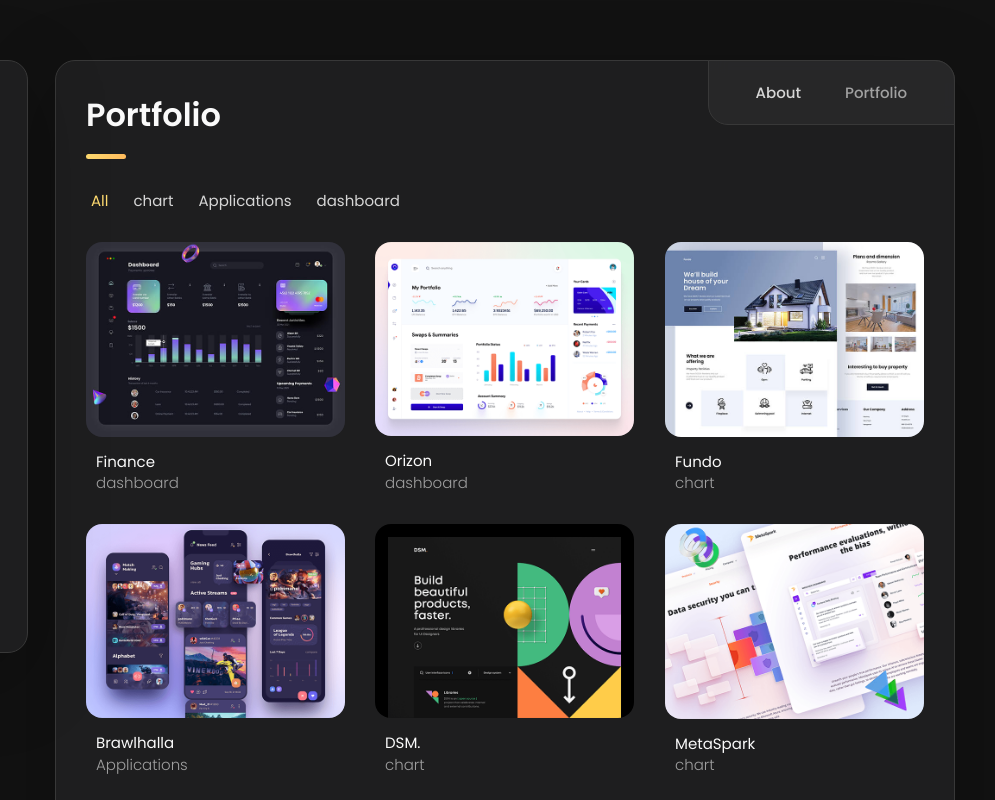
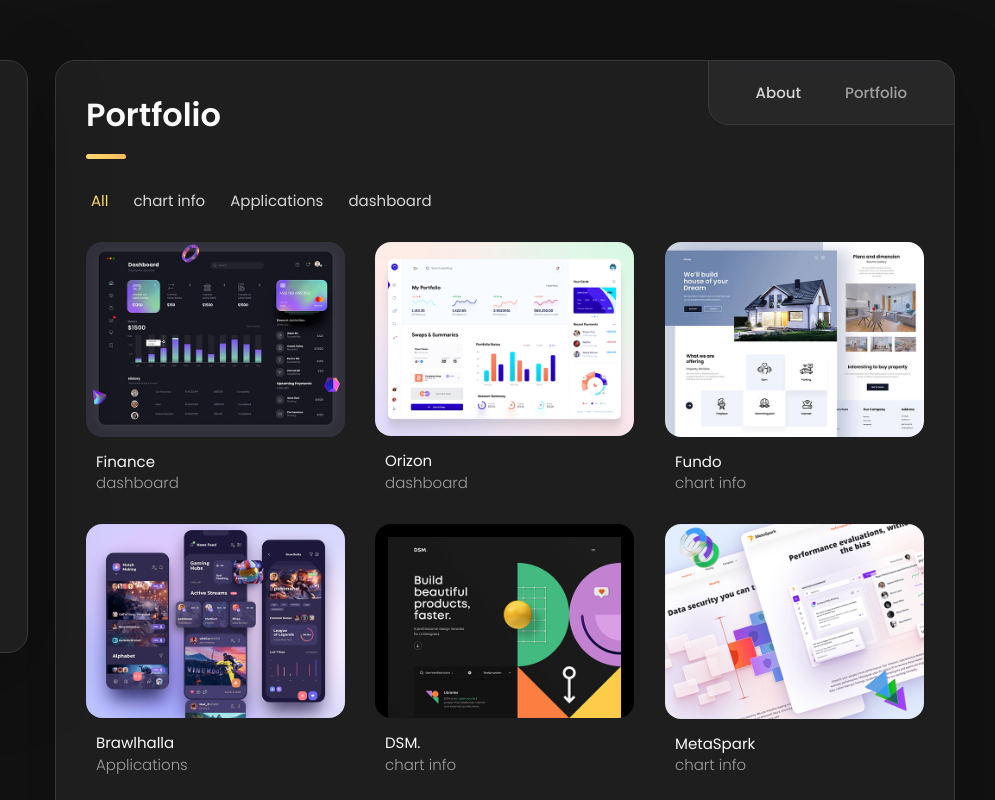
Before and after one commit to marar3562/marar3562.github.io, a plain HTML site: page index.html in a window 1280 px wide. Both pictures are taken after a click on the button "Portfolio". Shown: the top 800 px of the page, 285-1280 px from the left. Drawn offline with nearby package versions, Linux system fonts and the light colour scheme.

Commit message:
portfolio spacing test
I am trying to see what happens when I add a space in the filter naming convention. Does this mess up the filter?

```diff
--- a/index.html
+++ b/index.html
@@ -433,7 +433,7 @@
             </li>
 
             <li class="filter-item">
-              <button data-filter-btn>chart</button>
+              <button data-filter-btn>chart info</button>
             </li>
 
             <li class="filter-item">
@@ -465,7 +465,7 @@
               </li>
 
               <li class="select-item">
-                <button data-select-item>chart</button>
+                <button data-select-item>chart info</button>
               </li>
 
               <li class="select-item">
@@ -518,7 +518,7 @@
               </a>
             </li>
 
-            <li class="project-item  active" data-filter-item data-category="chart">
+            <li class="project-item  active" data-filter-item data-category="chart info">
               <a href="#">
 
                 <figure class="project-img">
@@ -531,7 +531,7 @@
 
                 <h3 class="project-title">Fundo</h3>
 
-                <p class="project-category">chart</p>
+                <p class="project-category">chart info</p>
 
               </a>
             </li>
@@ -554,7 +554,7 @@
               </a>
             </li>
 
-            <li class="project-item  active" data-filter-item data-category="chart">
+            <li class="project-item  active" data-filter-item data-category="chart info">
               <a href="#">
 
                 <figure class="project-img">
@@ -567,12 +567,12 @@
 
                 <h3 class="project-title">DSM.</h3>
 
-                <p class="project-category">chart</p>
+                <p class="project-category">chart info</p>
 
               </a>
             </li>
 
-            <li class="project-item  active" data-filter-item data-category="chart">
+            <li class="project-item  active" data-filter-item data-category="chart info">
               <a href="#">
 
                 <figure class="project-img">
@@ -585,7 +585,7 @@
 
                 <h3 class="project-title">MetaSpark</h3>
 
-                <p class="project-category">chart</p>
+                <p class="project-category">chart info</p>
 
               </a>
             </li>
```
